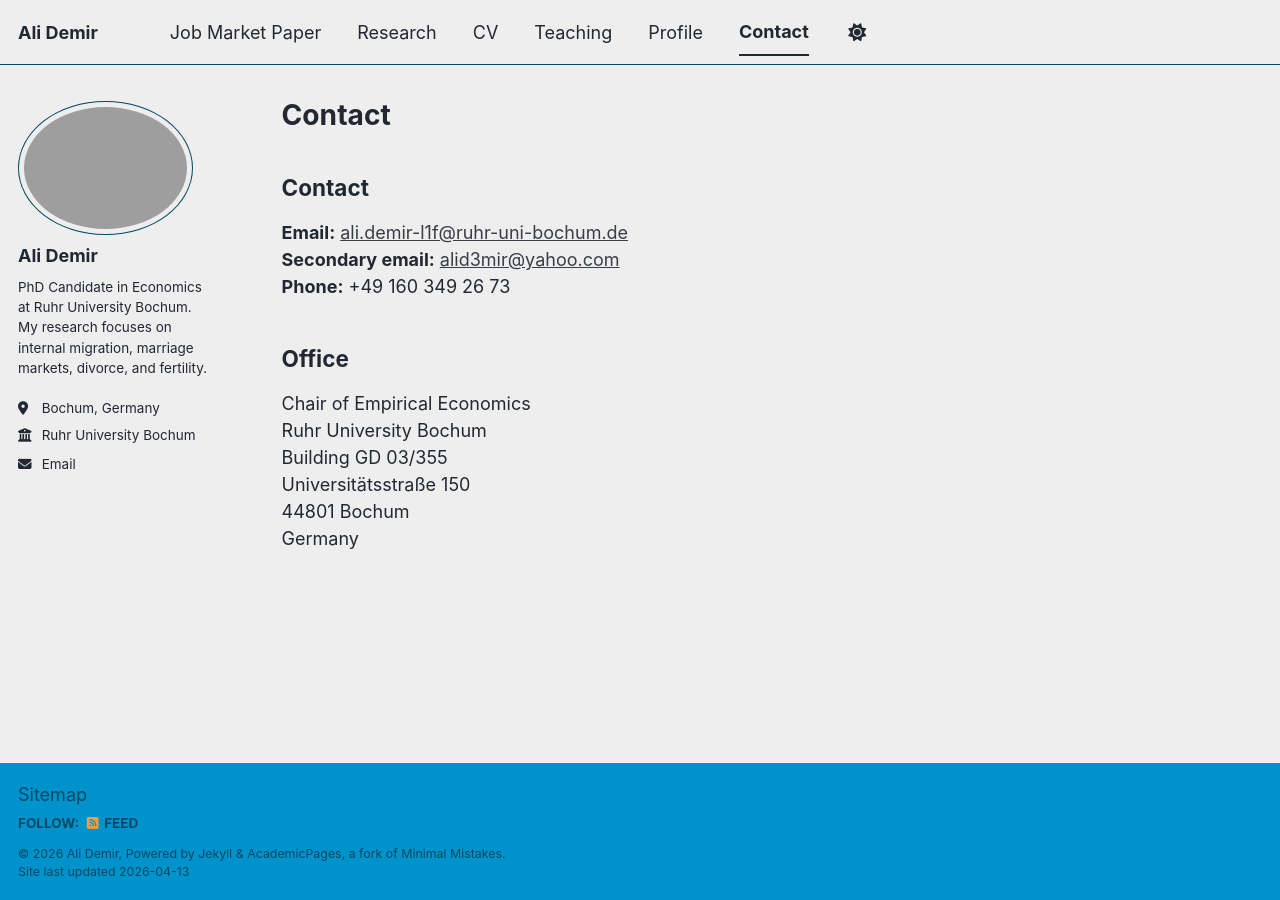
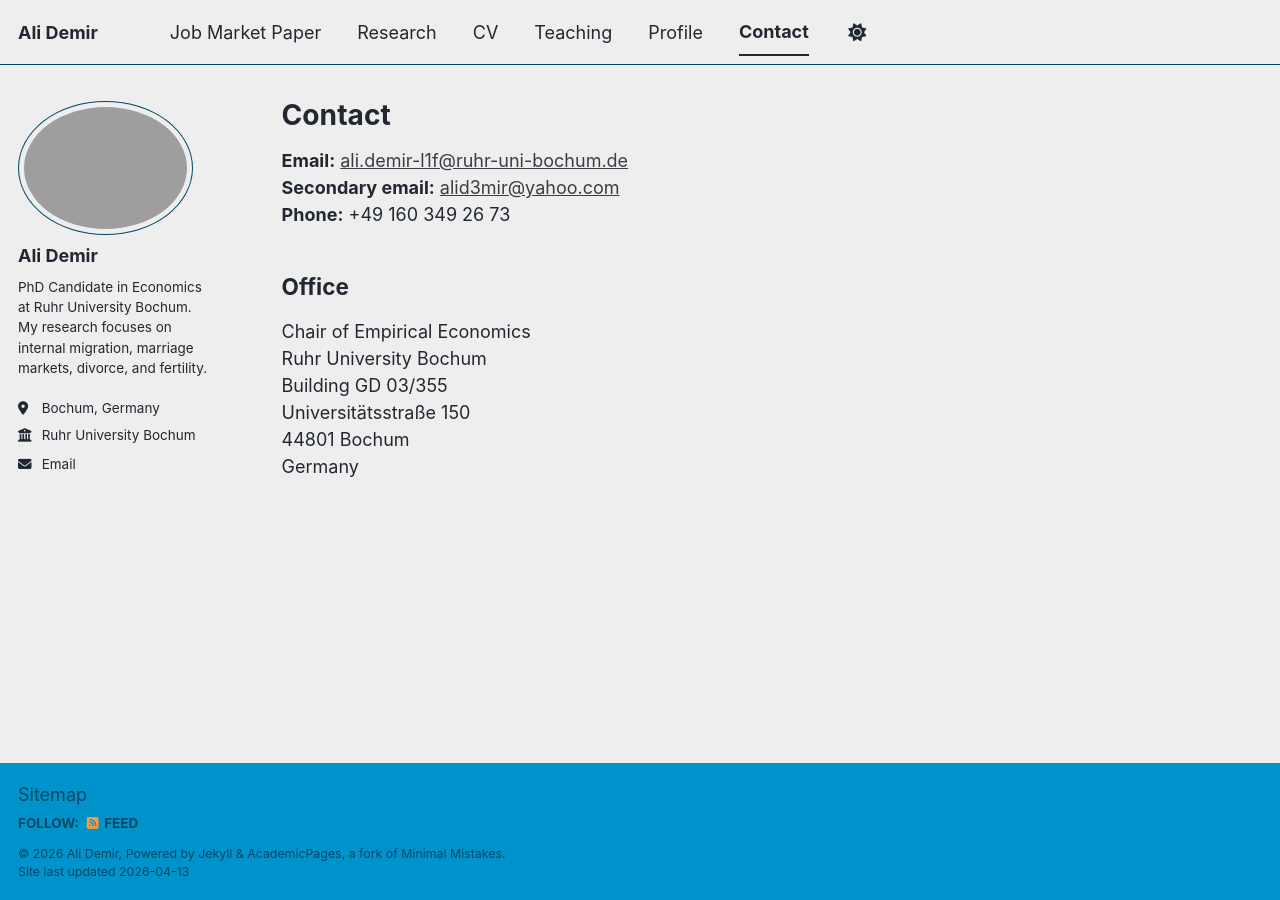
Before and after one commit to alidemir1995ad-alt/alidemir1995ad-alt.github.io, a Jekyll site: the page built from _pages/contact.md, in a window 1280 px wide. Built offline with Jekyll 4.4.1, drawn with Linux system fonts in a browser that asks for light colours; a script bundle is joined from its source files by our own code; library files that are not in the unit come from our copies.

Commit message:
Update contact.md

```diff
--- a/_pages/contact.md
+++ b/_pages/contact.md
@@ -6,8 +6,6 @@ author_profile: true
 ---
 
 {% include base_path %}
-
-## Contact
 
 **Email:** [ali.demir-l1f@ruhr-uni-bochum.de](mailto:ali.demir-l1f@ruhr-uni-bochum.de)
 **Secondary email:** [alid3mir@yahoo.com](mailto:alid3mir@yahoo.com)
```
